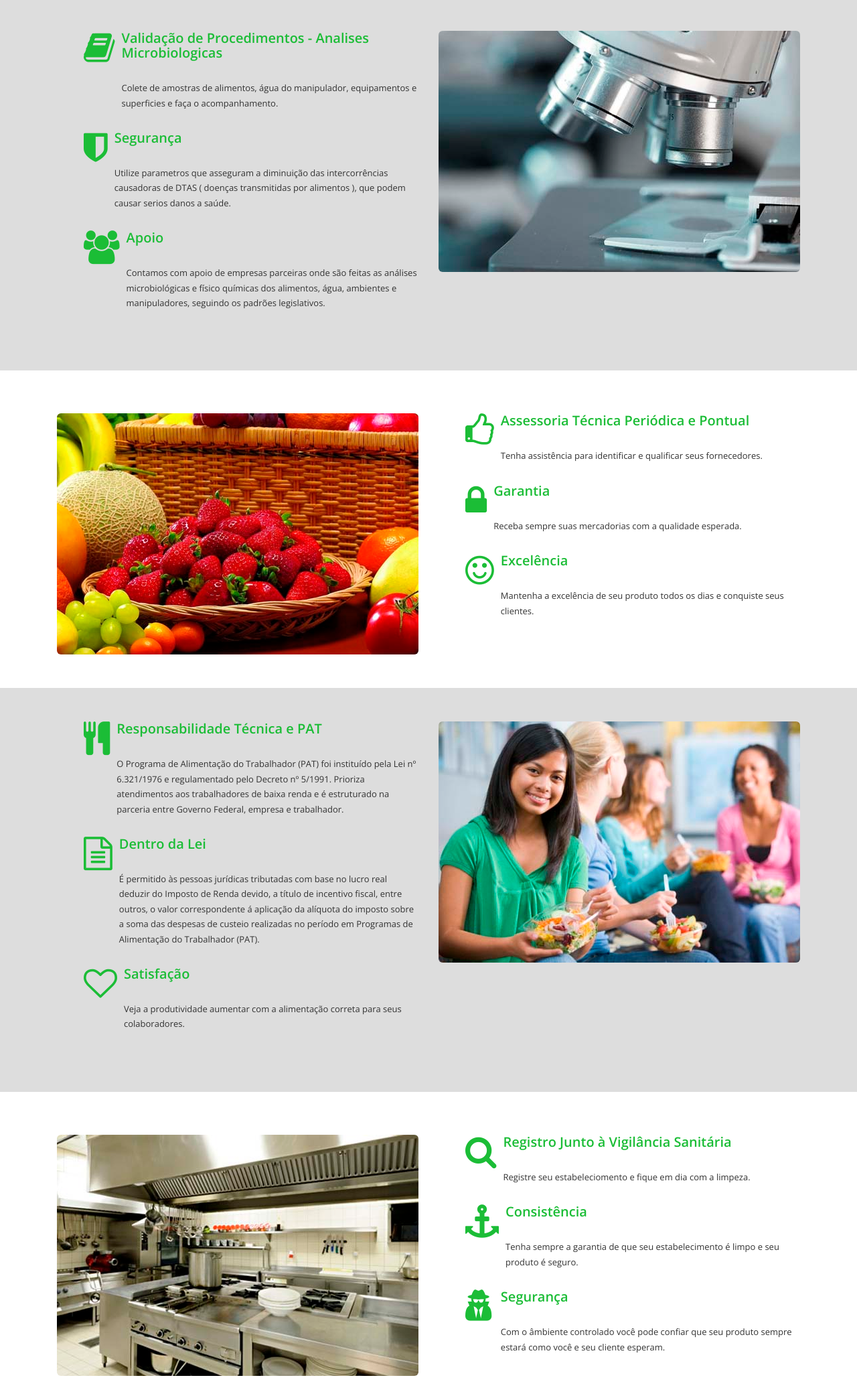
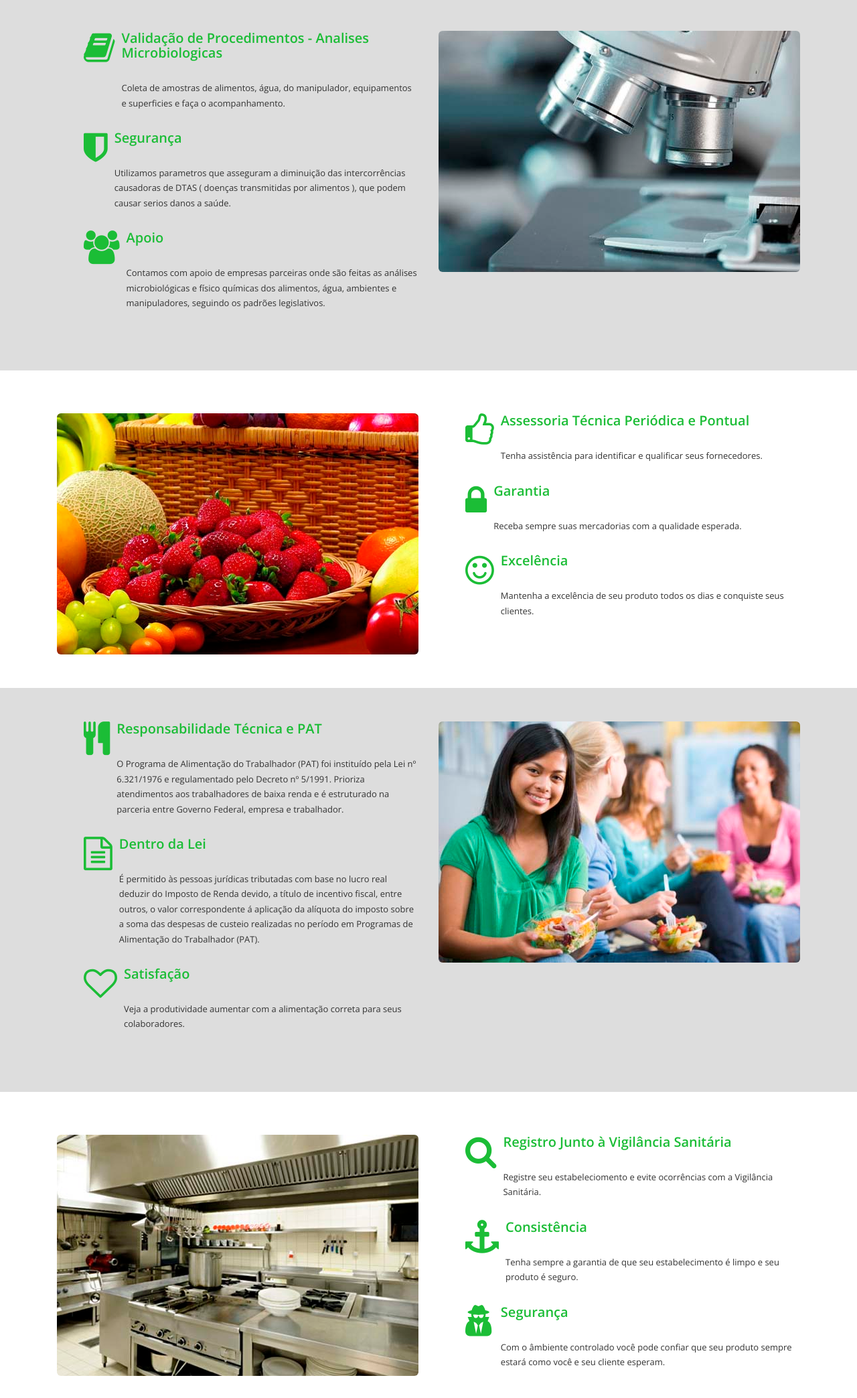
Before and after one commit to willfonsecao/jeruza, a plain HTML site: page servicos.html in a window 1280 px wide. Shown: the part 3060-5147 px from the top of the page at 67% size. Drawn offline with nearby package versions, Linux system fonts and the light colour scheme.

Commit message:
correções

```diff
--- a/servicos.html
+++ b/servicos.html
@@ -288,7 +288,7 @@
 							</div>
 							<div class="media-body">
 								<h4 class="media-heading">Validação de Procedimentos - Analises Microbiologicas</h4>
-								<p>Colete de amostras de alimentos, água do manipulador, equipamentos e superficies e faça o acompanhamento.</p>
+								<p>Coleta de amostras de alimentos, água, do manipulador, equipamentos e superficies e faça o acompanhamento.</p>
 							</div>
 						</li>
 						<li>
@@ -297,7 +297,7 @@
 							</div>
 							<div class="media-body">
 								<h4 class="media-heading">Segurança</h4>
-								<p>Utilize parametros que asseguram a diminuição das intercorrências causadoras de DTAS ( doenças transmitidas por alimentos ), que podem causar serios danos a saúde.</p>
+								<p>Utilizamos parametros que asseguram a diminuição das intercorrências causadoras de DTAS ( doenças transmitidas por alimentos ), que podem causar serios danos a saúde.</p>
 							</div>
 						</li>
 						<li>
@@ -418,7 +418,7 @@ seguindo os padrões legislativos.</p>
 							</div>
 							<div class="media-body">
 								<h4 class="media-heading">Registro Junto à Vigilância Sanitária</h4>
-								<p>Registre seu estabeleciomento e fique em dia com a limpeza.</p>
+								<p>Registre seu estabeleciomento e evite ocorrências com a Vigilância Sanitária.</p>
 							</div>
 						</li>
 						<li>
@@ -576,7 +576,7 @@ seguindo os padrões legislativos.</p>
 					<div class="col-md-4">
 						<ul class="social-network">
 							<li><a href="#" class="fb tool-tip" title="instagram" style="color:white;"><i class="fa fa-instagram"></i></a></li>
-							<li><a href="#" title="telefone" style="color:white;font-size: 20px;font-weight: bold ">+55 21 99999 - 9999</a></li>
+							<li><a href="#" title="telefone" style="color:white;font-size: 20px;font-weight: bold ">+55 21 98155 - 4696</a></li>
 						</ul>
 					</div>
 				</div>
```
Also changed, not shown: index.html (+1 -8 lines), noticias.html (+1 -1 lines).
